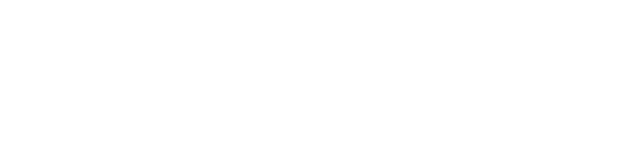
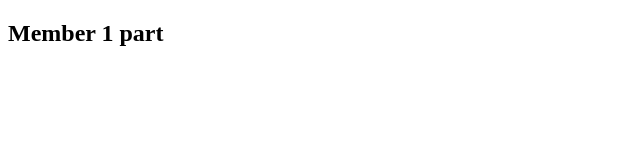
Before and after one commit to longsnhu/ASM2, a plain HTML site: page index.html in a window 1280 px wide. Shown: the whole page, without its empty margins (0-640 px from the left). Drawn offline with Linux system fonts and the light colour scheme.

Commit message:
Member 1 commit

```diff
--- a/index.html
+++ b/index.html
@@ -6,7 +6,7 @@
   </head>
   <body>
     <section id='member1'>
-
+      <h2>Member 1 part</h2>
     </section>
     <section id='member2'>
 
```
